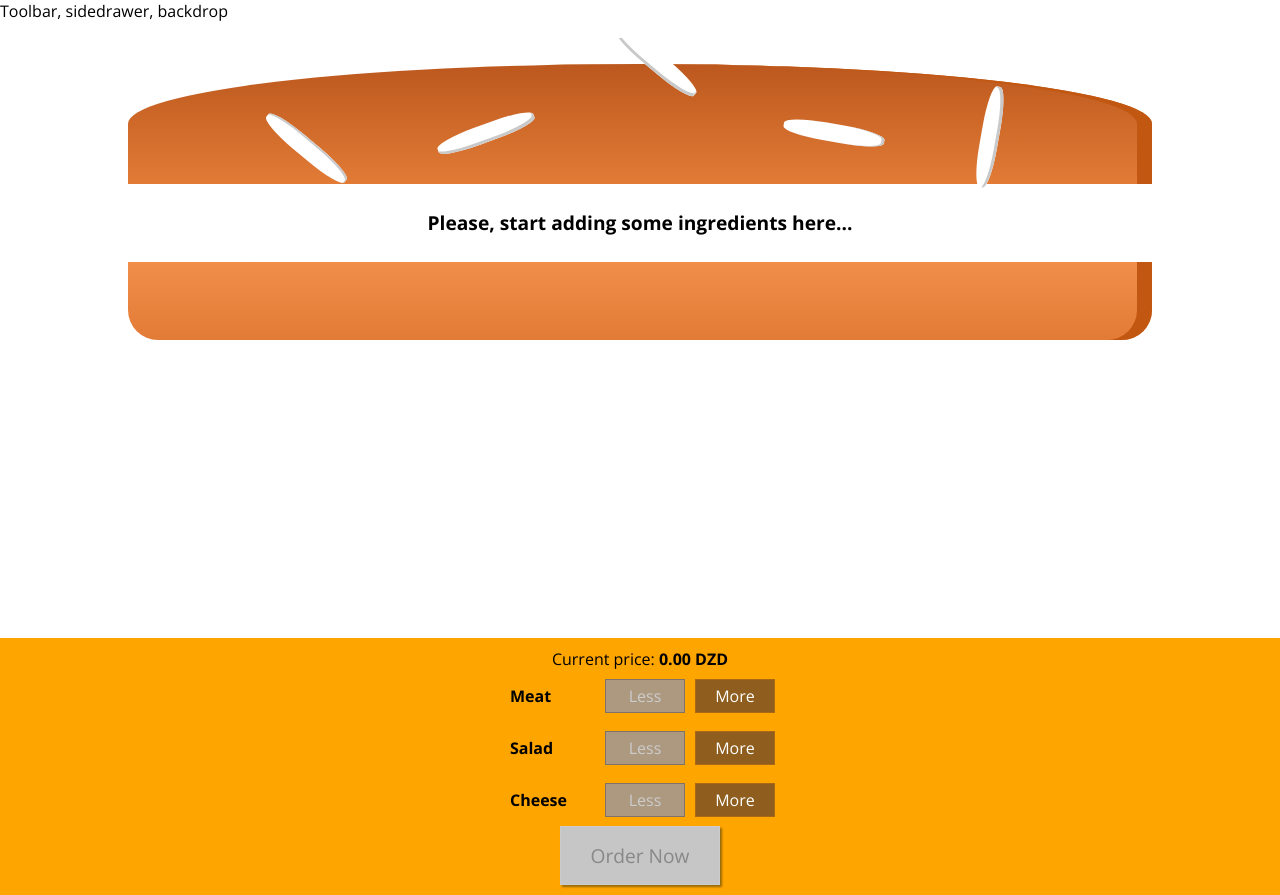
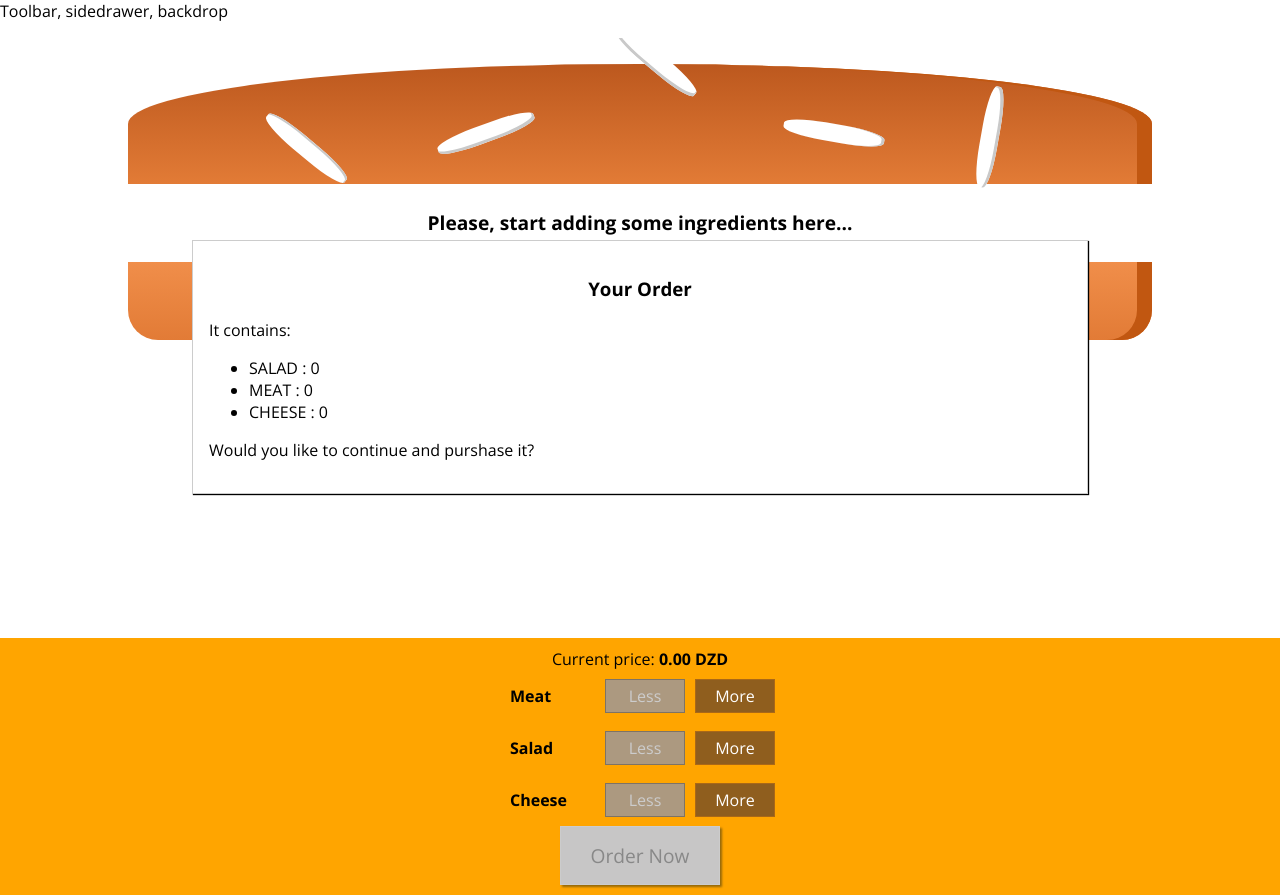
Before and after one commit to ican17/BurgerBuilder, a React (Create React App) app: page / in a window 1280 px wide. Built offline with nearby package versions, Linux system fonts and the light colour scheme.

Commit message:
Creating the summary order modal

```diff
--- /dev/null
+++ b/src/components/Burger/OrderSummary/OrderSummary.js
@@ -0,0 +1,23 @@
+import React from 'react';
+import Aux from '../../../hoc/Auxilary';
+
+function OrderSummary(props) {
+    const listIngredients = [];
+    for (const key in props.ingredients) {
+        if (props.ingredients.hasOwnProperty(key)) {
+            listIngredients.push(<li key={key}> {key.toUpperCase()} : {props.ingredients[key]}</li>);
+        }
+    }
+    return (
+        <Aux>
+            <center><h3>Your Order</h3></center>
+            <p>It contains:</p>
+            <ul>
+                {listIngredients}
+            </ul>
+            <p>Would you like to continue and purshase it?</p>
+        </Aux>
+    )
+}
+
+export default OrderSummary;
--- /dev/null
+++ b/src/components/UI/Modal/Modal.js
@@ -0,0 +1,12 @@
+import React from 'react';
+import classes from '../Modal/Modal.module.css';
+
+function Modal(props) {
+    return (
+        <div className={classes.Modal}>
+            {props.children}
+        </div>
+    )
+}
+
+export default Modal;
--- /dev/null
+++ b/src/components/UI/Modal/Modal.module.css
@@ -0,0 +1,13 @@
+.Modal {
+    position: fixed;
+    z-index: 500;
+    background-color: white;
+    width: 70%;
+    border: 1px solid #ccc;
+    box-shadow: 1px 1px 1px black;
+    padding: 16px;
+    left: 15%;
+    top: 30%;
+    box-sizing: border-box;
+    transition: all 0.3s ease-out;
+}
--- a/src/containers/BurgerBuilder/BurgerBuilder.js
+++ b/src/containers/BurgerBuilder/BurgerBuilder.js
@@ -2,6 +2,8 @@ import React, {Component} from 'react';
 import Aux from '../../hoc/Auxilary';
 import Burger from '../../components/Burger/Burger';
 import BuildControls from '../../components/Burger/BuildControls/BuildControls';
+import Modal from '../../components/UI/Modal/Modal';
+import OrderSummary from '../../components/Burger/OrderSummary/OrderSummary';
 
 const INGREDIENTS_PRICES = {
     salad: 10,
@@ -59,6 +61,9 @@ class BurgerBuilder extends Component{
         }
         return (
             <Aux>
+                <Modal>
+                    <OrderSummary ingredients ={this.state.ingredients}/>
+                </Modal>
                 <Burger ingredients = {this.state.ingredients}/>
                 <BuildControls
                 ingredientAdded = {this.addIngredientHandler}
```
